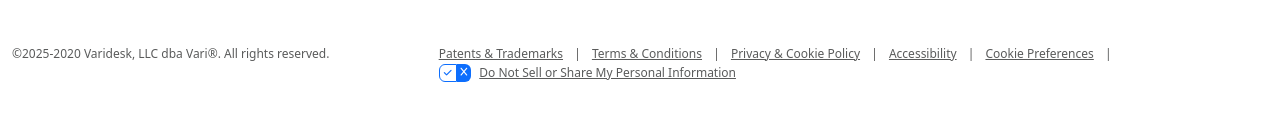
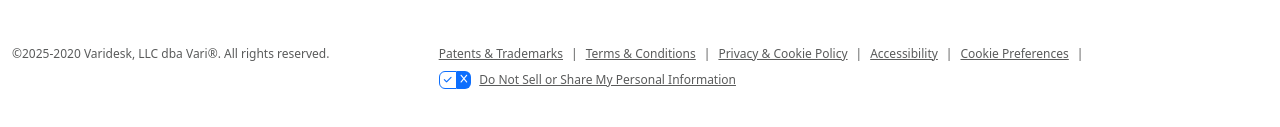
Before and after one commit to MarahZaid/VariBootstrap_Training, a plain HTML site: page index.html in a window 1280 px wide. Shown: the part 1737-1864 px from the top of the page. Drawn offline with nearby package versions, Linux system fonts and the light colour scheme; a script that the page names is missing.

Commit message:
edit footer

```diff
--- a/index.html
+++ b/index.html
@@ -364,54 +364,62 @@
 
       <div class="row mt-5  footer-buttom">
 
-        <div class="col-lg-4 text-center text-lg-start mb-3 mb-lg-0">
+        <div class="col-lg-4 text-lg-start mb-3 mb-lg-0">
           <p class="mb-0">
             ©2025-2020 Varidesk, LLC dba Vari®. All rights reserved.
           </p>
         </div>
 
         <div class="col-lg-8">
-          <ul class="list-inline mb-0">
 
-            <li class="list-inline-item">
-              <a href="#" class="text-decoration-underline">Patents & Trademarks</a>
-            </li>
+          <div class="d-flex flex-wrap gap-2 align-items-center">
 
-            <li class="list-inline-item">|</li>
+            <a href="#" class="text-decoration-underline">
+              Patents & Trademarks
+            </a>
 
-            <li class="list-inline-item">
-              <a href="#" class="text-decoration-underline">Terms & Conditions</a>
-            </li>
+            <span>|</span>
 
-            <li class="list-inline-item">|</li>
+            <a href="#" class="text-decoration-underline">
+              Terms & Conditions
+            </a>
 
-            <li class="list-inline-item">
-              <a href="#" class="text-decoration-underline">Privacy & Cookie Policy</a>
-            </li>
+            <span>|</span>
 
-            <li class="list-inline-item">|</li>
+            <a href="#" class="text-decoration-underline">
+              Privacy & Cookie Policy
+            </a>
 
-            <li class="list-inline-item">
-              <a href="#" class="text-decoration-underline">Accessibility</a>
-            </li>
+            <span>|</span>
 
-            <li class="list-inline-item">|</li>
+            <a href="#" class="text-decoration-underline">
+              Accessibility
+            </a>
 
-            <li class="list-inline-item">
-              <a href="#" class="text-decoration-underline">Cookie Preferences</a>
-            </li>
+            <span>|</span>
 
-            <li class="list-inline-item">|</li>
+            <a href="#" class="text-decoration-underline">
+              Cookie Preferences
+            </a>
 
-            <li class="list-inline-item d-inline-flex align-items-center gap-2">
+            <span>|</span>
+
+            <div class="d-flex align-items-center gap-2 flex-wrap">
+
               <div class="d-flex">
                 <i class="fa-solid fa-check fa-xs text-primary border border-primary rounded-start px-1 py-2"></i>
+
                 <i class="fa-solid fa-x fa-xs text-white bg-primary rounded-end px-1 py-2"></i>
               </div>
-              <a href="#" class="text-decoration-underline">Do Not Sell or Share My Personal Information</a>
-            </li>
 
-          </ul>
+              <a href="#" class="text-decoration-underline">
+                Do Not Sell or Share My Personal Information
+              </a>
+
+            </div>
+
+          </div>
+
         </div>
 
       </div>
```
